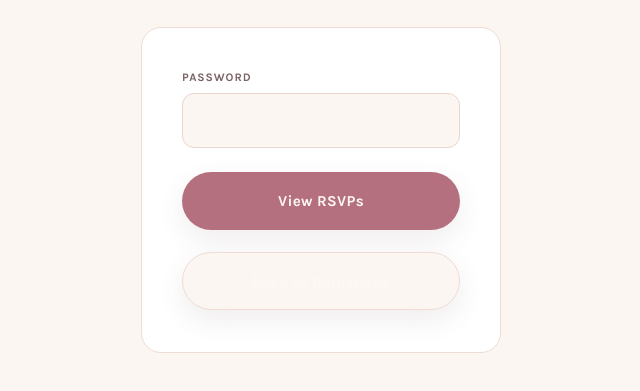
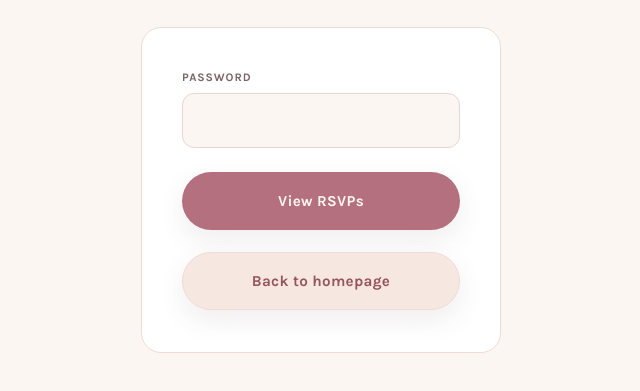
Before and after one commit to GitLaurence/rylee-bree-invitation, a website: page admin.html in a window 1280 px wide. In both pictures the pointer is over the link "Back to homepage". Shown: the part 159-550 px from the top of the page, without its empty margins (319-959 px from the left). Drawn offline with nearby package versions, Linux system fonts and the light colour scheme.

Commit message:
Add ceremony venue and fix admin secondary button hover contrast
Ceremony card now names Cathedral Shrine and Parish of St. Joseph with a map link, matching the Reception card's format.

Co-Authored-By: Claude Sonnet 5 <noreply@anthropic.com>

```diff
--- a/css/admin.css
+++ b/css/admin.css
@@ -49,7 +49,8 @@
 }
 
 .button--secondary:hover {
-  background: var(--color-bg);
+  background: var(--color-accent-soft);
+  color: var(--color-accent-dark);
 }
 
 .admin-home-link {
```
Also changed, not shown: index.html (+2 -1 lines).
